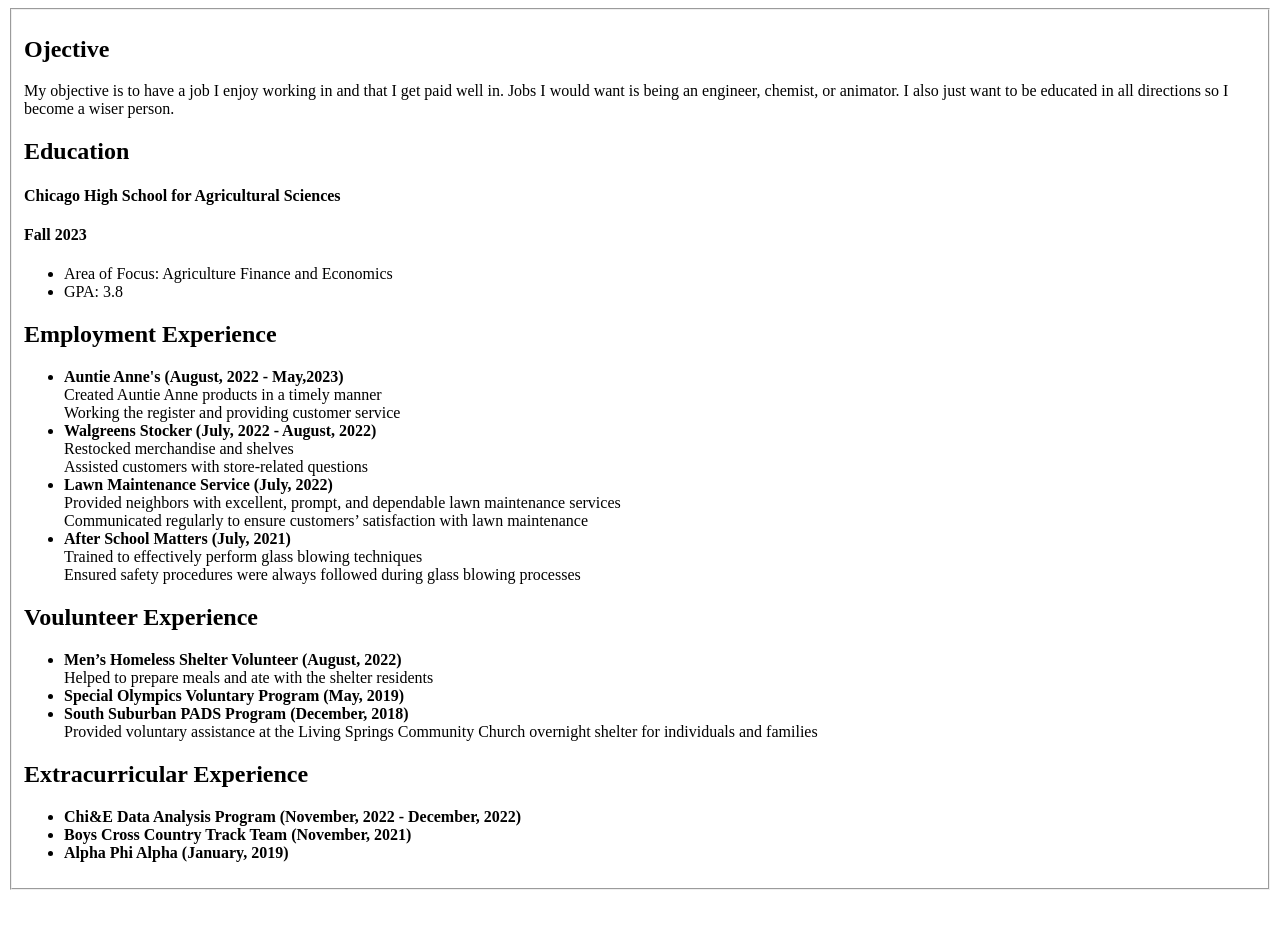
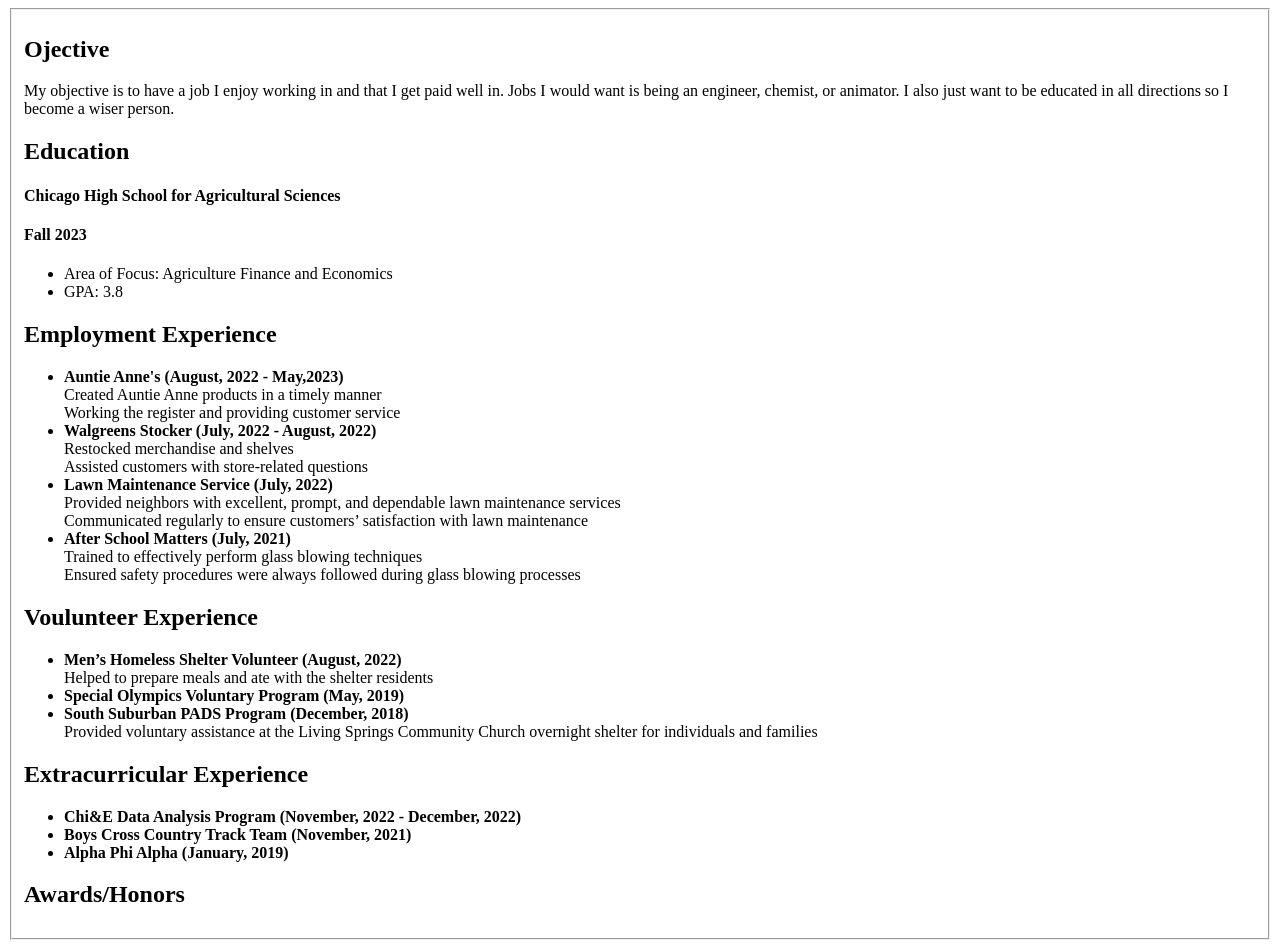
Before and after one commit to Bpadilla18/Project-1, a plain HTML site: page index.html in a window 1280 px wide. Before the commit the page ends 898 px from the top, so only its background shows below. Drawn offline with Linux system fonts and the light colour scheme.

Commit message:
Update index.html

```diff
--- a/index.html
+++ b/index.html
@@ -2,7 +2,7 @@
 <html lang="en">
 <head>
   <meta charset="utf-8">
-  <title><h1>Braxton Padilla Resume</h1></title>
+  <title>Braxton Padilla Resume</title>
 </head>
 <body>
   <fieldset>
@@ -46,6 +46,7 @@
 		  <li>Alpha Phi Alpha (January, 2019)</li>
         </strong>
       </ul>
+	<h2>Awards/Honors</h2>
 
     </fieldset>
   </body>
```
